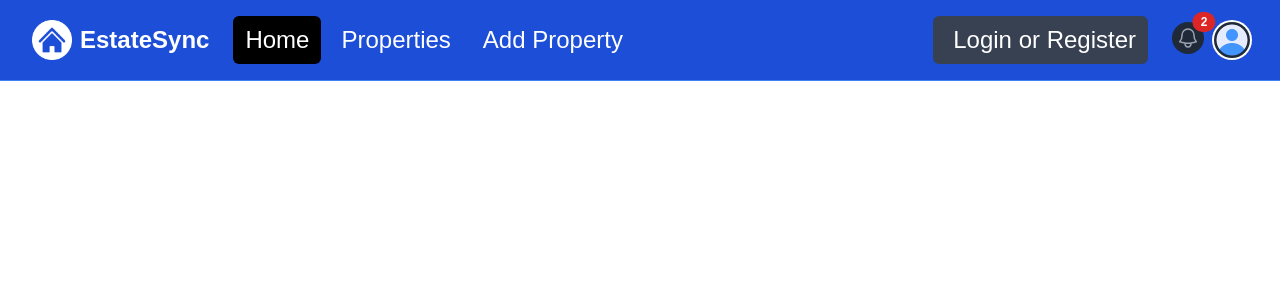
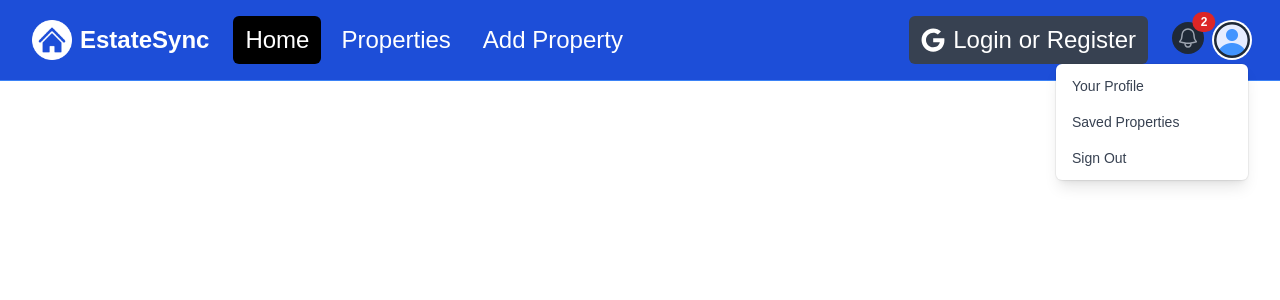
Before and after one commit to hassonor/nextjs-estate-sync, a Next.js app: page / in a window 1280 px wide. Both pictures are taken after a click on the button "Open user menu". Shown: the top 300 px of the page. Built offline with nearby package versions, Linux system fonts and the light colour scheme.

Commit message:
add react-icons + handle open/close profile and mobile dropdowns

```diff
--- a/components/Navbar.tsx
+++ b/components/Navbar.tsx
@@ -1,9 +1,14 @@
+'use client'
+import {useState} from "react";
 import Link from 'next/link';
 import Image from 'next/image';
+import {FaGoogle} from "react-icons/fa";
 import logo from '@/assets/images/logo-white.png'
 import profileDefault from '@/assets/images/profile.png';
 
 const Navbar = () => {
+    const [isMobileMenuOpen, setIsMobileMenuOpen] = useState(false);
+    const [isProfileMenuOpen, setIsProfileMenuOpen] = useState(false);
     return (
         <nav className="bg-blue-700 border-b border-blue-500">
             <div className="mx-auto max-w-7xl px-2 sm:px-6 lg:px-8">
@@ -16,6 +21,7 @@
                             className="relative inline-flex items-center justify-center rounded-md p-2 text-gray-400 hover:bg-gray-700 hover:text-white focus:outline-none focus:ring-2 focus:ring-inset focus:ring-white"
                             aria-controls="mobile-menu"
                             aria-expanded="false"
+                            onClick={() => setIsMobileMenuOpen((prev) => !prev)}
                         >
                             <span className="absolute -inset-0.5"></span>
                             <span className="sr-only">Open main menu</span>
@@ -72,7 +78,7 @@
                         <div className="flex items-center">
                             <button
                                 className="flex items-center text-white bg-gray-700 hover:bg-gray-900 hover:text-white rounded-md px-3 py-2">
-                                <i className="fa-brands fa-google text-white mr-2"></i>
+                                <FaGoogle className="text-white mr-2"/>
                                 <span>Login or Register</span>
                             </button>
                         </div>
@@ -117,6 +123,7 @@
                                     id="user-menu-button"
                                     aria-expanded="false"
                                     aria-haspopup="true"
+                                    onClick={() => setIsProfileMenuOpen((prev) => !prev)}
                                 >
                                     <span className="absolute -inset-1.5"></span>
                                     <span className="sr-only">Open user menu</span>
@@ -129,9 +136,9 @@
                             </div>
 
                             {/* Profile dropdown */}
-                            <div
+                            {isProfileMenuOpen && (<div
                                 id="user-menu"
-                                className="hidden absolute right-0 z-10 mt-2 w-48 origin-top-right rounded-md bg-white py-1 shadow-lg ring-1 ring-black ring-opacity-5 focus:outline-none"
+                                className="absolute right-0 z-10 mt-2 w-48 origin-top-right rounded-md bg-white py-1 shadow-lg ring-1 ring-black ring-opacity-5 focus:outline-none"
                                 role="menu"
                                 aria-orientation="vertical"
                                 aria-labelledby="user-menu-button"
@@ -139,7 +146,7 @@
                                 <Link href="/profile" className="block px-4 py-2 text-sm text-gray-700" role="menuitem">
                                     Your Profile
                                 </Link>
-                                <Link href="/saved-properties" className="block px-4 py-2 text-sm text-gray-700"
+                                <Link href="/properties/save" className="block px-4 py-2 text-sm text-gray-700"
                                       role="menuitem">
                                     Saved Properties
                                 </Link>
@@ -149,22 +156,25 @@
                                 >
                                     Sign Out
                                 </button>
-                            </div>
+                            </div>)}
                         </div>
                     </div>
                 </div>
             </div>
 
             {/* Mobile menu, show/hide based on menu state */}
-            <div className="hidden" id="mobile-menu">
+            {isMobileMenuOpen && (
+                <div id="mobile-menu">
                     <div className="space-y-1 px-2 pb-3 pt-2">
                         <Link href="/" className="bg-black text-white block rounded-md px-3 py-2 text-base font-medium">
                             Home
                         </Link>
-                    <Link href="/properties" className="text-white block rounded-md px-3 py-2 text-base font-medium">
+                        <Link href="/properties"
+                              className="text-white block rounded-md px-3 py-2 text-base font-medium">
                             Properties
                         </Link>
-                    <Link href="/add-property" className="text-white block rounded-md px-3 py-2 text-base font-medium">
+                        <Link href="/add-property"
+                              className="text-white block rounded-md px-3 py-2 text-base font-medium">
                             Add Property
                         </Link>
                         <button
@@ -174,7 +184,7 @@
                             <span>Login or Register</span>
                         </button>
                     </div>
-            </div>
+                </div>)}
         </nav>
     );
 };
```
Also changed, not shown: package.json (+4 -3 lines), 1 other file (tests, documents, lock files or other folders). Lines whose indentation alone changed are shown as unchanged.
